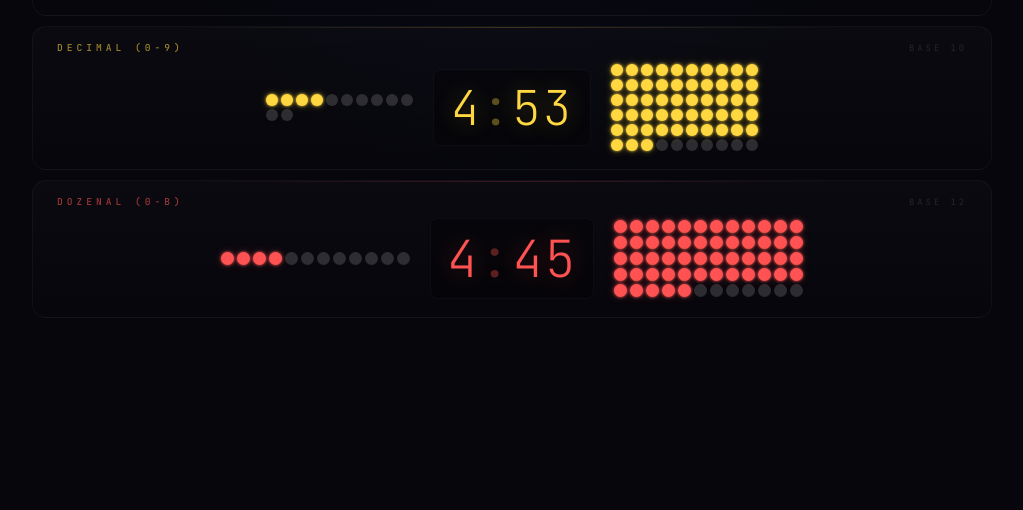
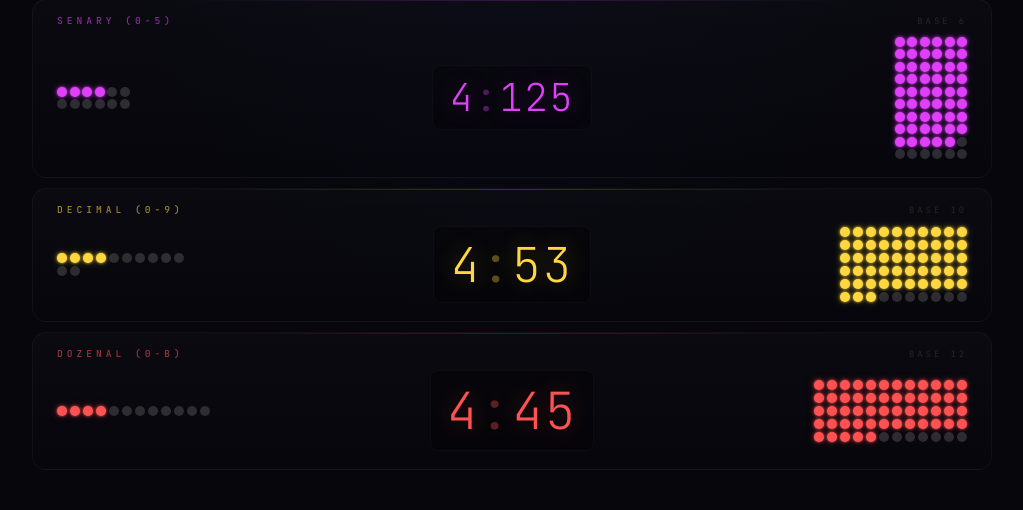
Before and after one commit to craigmichaelmartin/base-n-clock, a plain HTML site: page index.html in a window 1280 px wide. Shown: the part 707-1217 px from the top of the page, without its empty margins (128-1151 px from the left). Before the commit the page ends 1065 px from the top, so only its background shows below. Drawn offline with Linux system fonts and the light colour scheme.

Commit message:
misc ui changes to web page

```diff
--- a/index.html
+++ b/index.html
@@ -109,11 +109,11 @@
         }
 
         .panel-left {
-            justify-content: flex-end;
+            justify-content: flex-start;
         }
 
         .panel-right {
-            justify-content: flex-start;
+            justify-content: flex-end;
         }
 
         .dot-grid {
@@ -169,12 +169,13 @@
         /* ─── Configuration ────────────────────────────── */
 
         const CLOCKS = [
-            { base: 2,  name: 'Binary',  accent: '#00e5ff', dot: 5,   gap: 2,   fontSize: '2rem'   },
-            { base: 5,  name: 'Quinary', accent: '#69f0ae', dot: 9,   gap: 2.5, fontSize: '2.4rem' },
-            { base: 6,  name: 'Senary',  accent: '#e040fb', dot: 10,  gap: 2.5, fontSize: '2.4rem' },
-            { base: 10, name: 'Decimal', accent: '#ffd740', dot: 12,  gap: 3,   fontSize: '3rem'   },
-            { base: 12, name: 'Dozenal', accent: '#ff5252', dot: 13,  gap: 3,   fontSize: '3.2rem' },
+            { base: 2,  name: 'Binary',  accent: '#00e5ff', gap: 2,   fontSize: '2rem'   },
+            { base: 5,  name: 'Quinary', accent: '#69f0ae', gap: 2.5, fontSize: '2.4rem' },
+            { base: 6,  name: 'Senary',  accent: '#e040fb', gap: 2.5, fontSize: '2.4rem' },
+            { base: 10, name: 'Decimal', accent: '#ffd740', gap: 3,   fontSize: '3rem'   },
+            { base: 12, name: 'Dozenal', accent: '#ff5252', gap: 3,   fontSize: '3.2rem' },
         ];
+        const DOT_SIZE = 10;
 
         const HOUR_SLOTS = 12;   // 12-hour clock: values 0–11
         const MIN_SLOTS  = 60;   // minutes: values 0–59
@@ -260,8 +261,8 @@
             timeDigits.style.fontSize = cfg.fontSize;
             timeBox.appendChild(timeDigits);
 
-            const hourGrid = buildGrid(HOUR_SLOTS, cfg.base, cfg.dot, cfg.gap);
-            const minGrid  = buildGrid(MIN_SLOTS,  cfg.base, cfg.dot, cfg.gap);
+            const hourGrid = buildGrid(HOUR_SLOTS, cfg.base, DOT_SIZE, cfg.gap);
+            const minGrid  = buildGrid(MIN_SLOTS,  cfg.base, DOT_SIZE, cfg.gap);
 
             panelL.appendChild(hourGrid.el);
             panelR.appendChild(minGrid.el);
```
